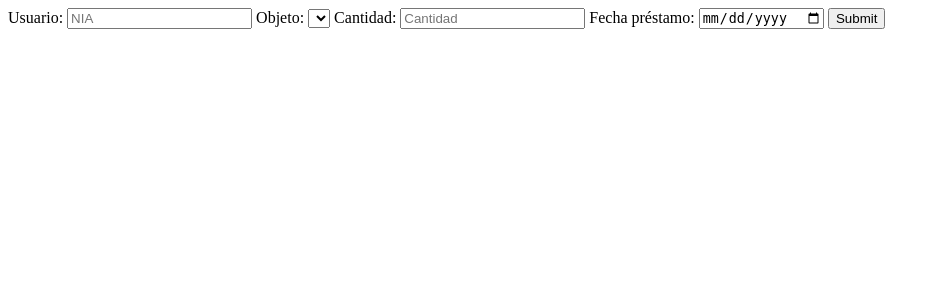
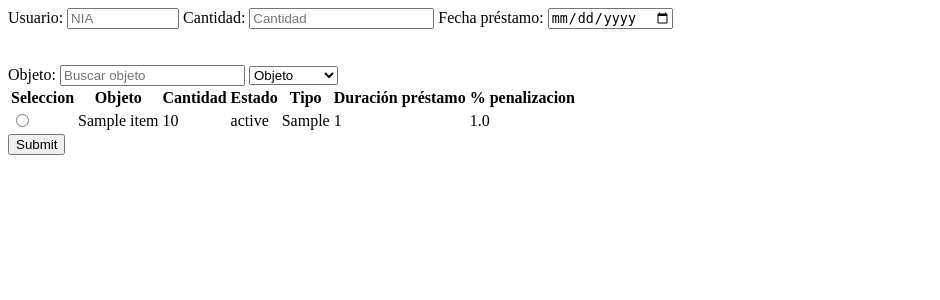
Before and after one commit to DelegacionUC3M/prestamos, a Flask app: page /loan/create in a window 1280 px wide. Shown: the top 300 px of the page, without its empty margins (0-940 px from the left). Run offline with Flask 2, Linux system fonts and the light colour scheme; tables that the repository leaves empty hold one stand-in row (values such as "Sample post"); lists and menus that the app fills with data are empty.

Commit message:
Checks for restriction on maximum loans

```diff
--- a/main.py
+++ b/main.py
@@ -1,7 +1,7 @@
 from flask import Flask, render_template, request
 from models import item, loan, penalty
 from models.connection import db
-from datetime import datetime, timedelta
+from datetime import datetime
 
 # Inicializacion del objeto Flask
 app = Flask(__name__)
@@ -17,8 +17,8 @@
 db.create_all()
 
 # TODO
-# Crear un buscador para añadir objetos a los prestamos
 # Actualizar el objeto tras editarlo
+
 
 @app.route('/', methods=['GET', 'POST'])
 
@@ -37,38 +37,49 @@
 @app.route('/loan/create', methods=['GET', 'POST'])
 def loan_create():
     if request.method == 'POST':
-        # Objeto/s que se ha prestado
-        object = item.Item.query.get(int(request.form.get('comp_select')))
-        # Se deben prestar menos objetos de los existentes
-        if object.amount >= int(request.form['amount']):
-            # Fecha en la que el objeto se ha prestado
-            loan_date = datetime.strptime(request.form['loan_date'],
-                                          "%Y-%m-%d")
-            # Fecha en la que hay que devolver el objeto
-            refund_date = loan_date + timedelta(days=object.loan_days)
-            loan_data = loan.Loan(request.form.get('comp_select'),
-                                  int(request.form['user']),
-                                  int(request.form['amount']),
-                                  request.form['loan_date'],
-                                  refund_date)
-
-            object.amount -= loan_data.amount
-            db.session.add(loan_data)
-            db.session.commit()
-            return render_template("index.html",
-                                   items=item.Item.query.all(),
-                                   loans=loan.Loan.query.all())
-        # Se han prestamo más objetos de los existentes
-        else:
-            error = 'No hay tantos objetos para prestar'
+        # Usuario que ha hecho el prestamos para comprobar
+        # si se le puede prestar el objeto
+        usuario = request.form['user']
+        object = item.Item.query.get(request.form.getlist("objeto"))
+        # Prestamos realizados por ese usuario y ese objeto
+        done_loans = loan.Loan.query.filter_by(user=usuario,
+                                               item_id=object.id)
+        # Si se le han prestado 2 o más objetos no se puede
+        # hacer el préstamo
+        if done_loans.count() >= 2:
+            error = 'El usuario ha alcanzado el máximo de prestamos'
             return render_template("index.html",
                                    items=item.Item.query.all(),
                                    loans=loan.Loan.query.all(),
                                    error=error)
+        # Si aun no ha alcanzado el máximo de prestamos
+        else:
+            # Se deben prestar menos objetos de los existentes
+            if object.amount >= int(request.form['amount']):
+                # Fecha en la que hay que devolver el objeto
+                loan_data = loan.Loan(object.id,
+                                      int(usuario),
+                                      int(request.form['amount']),
+                                      request.form['loan_date'],
+                                      None)
+
+                object.amount -= loan_data.amount
+                db.session.add(loan_data)
+                db.session.commit()
+                return render_template("index.html",
+                                       items=item.Item.query.all(),
+                                       loans=loan.Loan.query.all())
+            # Se han prestamo más objetos de los existentes
+            else:
+                error = 'No hay tantos objetos para prestar'
+                return render_template("index.html",
+                                       items=item.Item.query.all(),
+                                       loans=loan.Loan.query.all(),
+                                       error=error)
     else:
+        free_items = item.Item.query.filter(item.Item.amount > 0)
         return render_template("loan_create.html",
-                               items=item.Item.query.all(),
-                               loans=loan.Loan.query.all())
+                               items=free_items)
 
 
 @app.route('/loan/list', methods=['GET'])
@@ -81,25 +92,27 @@
 @app.route('/loan/delete', methods=['GET', 'POST'])
 def loan_delete():
     if request.method == 'POST':
-        # Obtiene el préstamo de la base de datos
-        # cuyo id corresponde con el del formulatio
+        current_date = datetime.date(datetime.now())  # Fecha actual
+        # Ids de los prestamos que se han seleccionado para borrar
         deleted_loans = request.form.getlist("prestamos")
-        for id_prestamo in deleted_loans:
-            prestamo = loan.Loan.query.get(id_prestamo)
-            # Objeto al que referencia el prestamo
-            object = item.Item.query.get(prestamo.item_id)
-            # Devuelve los objetos prestados a la db
-            object.amount += prestamo.amount
-            # Elimina el prestamo de la db
-            db.session.delete(prestamo)
-        db.session.commit()
+        for prestamo in deleted_loans:
+            db_prestamo = loan.Loan.query.get(int(prestamo))
+            objeto = item.Item.query.get(db_prestamo.item_id)
+            # Devuelve los objetos prestados a la db y
+            objeto.amount += db_prestamo.amount
+            # Marca el objeto como devuelto
+            db_prestamo.refund_date = current_date
+            db.session.commit()
         return render_template("index.html",
                                items=item.Item.query.all(),
                                loans=loan.Loan.query.all())
     else:
+        # Devuelve las dos listas en vez de una como debería ser
+        # porque jinja no devuelve bien los valores al estar las dos
+        # listas en un zip
         return render_template('loan_delete.html',
                                items=item.Item.query.all(),
-                               loans=loan.Loan.query.all())
+                               loans=loan.Loan.query.filter_by(refund_date=None))
 
 
 
@@ -132,6 +145,7 @@
 @app.route('/object/edit', methods=['GET', 'POST'])
 def item_edit():
     if request.method == 'POST':
+        # for object in request.form.getlist("objetos"):
         return render_template('index.html',
                                items=item.Item.query.all(),
                                loans=loan.Loan.query.all())
@@ -159,23 +173,29 @@
     else:
         # Lista para guardar los id de los objetos prestados
         id_prestamos = []
+        free_items = []
         for prestamo in loan.Loan.query.all():
             id_prestamos.append(prestamo.item_id)
 
         # Si el objeto no está prestado se mostrará
-        free_items = item.Item.query.filter(~item.Item.id.in_(id_prestamos))
+        for objeto in item.Item.query.all():
+            if objeto.id not in id_prestamos:
+                free_items.append(objeto)
+
+        # free_items = item.Item.query.filter(~item.Item.id.in_(id_prestamos))
         return render_template('item_delete.html', items=free_items)
 
 
 @app.route('/penalty/list', methods=['GET'])
 def penalty_list():
+    # Obtiene los prestamos de las sanciones
     return render_template('penalty_list.html',
                            penalties=penalty.Penalty.query.all())
 
 
 @app.route('/penalty/delete', methods=['GET', 'POST'])
 def penalty_delete():
-    if  request.method == 'POST':
+    if request.method == 'POST':
         sanciones = request.form.getlist('penalties')
         for sancion in sanciones:
             db_penalty = penalty.Penalty.query.get(sancion)
--- a/templates/.#loan_delete.html
+++ /dev/null
@@ -1 +0,0 @@
-vinagrero@archvina.16408:1515326542
--- a/templates/loan_create.html
+++ b/templates/loan_create.html
@@ -3,29 +3,57 @@
 <head>
     <meta charset="UTF-8">
     <title>Crear préstamo</title>
+    <script src="{{ url_for('static', filename='search.js') }}"></script>
 </head>
 
 <body>
     <form action="{{ request.path }}" method="POST">
-        Usuario:
-        <input type="number" name="user" placeholder="NIA">
+      Usuario:
+      <input type="number" min="0" max="100999999" name="user" required="true" placeholder="NIA">
 
-        Objeto:
-        <select name="comp_select">
-            {% for item in items %}
-              {% for loan in loans %}
-                {% if item.id != loan.item_id and item.amount > 0 %}
-                  <option value="{{ item.id }}">{{ item.name }} {{ item.state }}</option>
-                {% endif %}
-              {% endfor %}
-            {% endfor %}
-        </select>
+      Cantidad:
+      <input type="number" min="0" name="amount" required="true" placeholder="Cantidad">
 
-        Cantidad:
-        <input type="number" min="0" name="amount" placeholder="Cantidad">
+      Fecha préstamo:
+      <input type="date" name="loan_date" required="true" placeholder="Fecha préstamo">
+      <br>
+      <br>
+      <br>
 
-        Fecha préstamo:
-        <input type="date" name="loan_date" placeholder="Fecha préstamo">
+      Objeto:
+      <input type="text" id="Buscador" onkeyup="searchItem()" placeholder="Buscar objeto">
+
+      <select id="Opciones">
+        <option value="1">Objeto</option>
+        <option value="2">Cantidad</option>
+        <option value="3">Estado</option>
+        <option value="4">Tipo</option>
+        <option value="5">Dias</option>
+        <option value="6">Coeficiente</option>
+      </select>
+
+      <table id="Tabla">
+        <tr>
+          <th>Seleccion</th>
+          <th>Objeto</th>
+          <th>Cantidad</th>
+          <th>Estado</th>
+          <th>Tipo</th>
+          <th>Duración préstamo</th>
+          <th>% penalizacion</th>
+        </tr>
+      {% for item in items %}
+      <tr>
+          <td><input type="radio" required="true" value="{{ item.id }}" name="objeto"></td>
+          <td>{{ item.name }}</td>
+          <td>{{ item.amount }}</td>
+          <td>{{ item.state }}</td>
+          <td>{{ item.type }}</td>
+          <td>{{ item.loan_days }}</td>
+          <td>{{ item.penalty_coefficient }}</td>
+      </tr>
+    {% endfor %}
+    </table>
 
         <input type="submit" value="Submit">
     </form>
--- a/templates/loan_list.html
+++ b/templates/loan_list.html
@@ -17,7 +17,6 @@
       <option value="1">Objeto</option>
       <option value="2">Cantidad</option>
       <option value="3">Fecha</option>
-      <option value="4">Devolución</option>
     </select>
 
     <table id="Tabla">
@@ -26,7 +25,6 @@
           <th>Objeto prestado</th>
           <th>Cantidad</th>
           <th>Fecha del préstamo</th>
-          <th>Fecha devolución</th>
       </tr>
     {% for loan in loans %}
       {% for item in items %}
@@ -36,7 +34,6 @@
           <td>{{ item.name }}</td>
           <td>{{ loan.amount }}</td>
           <td>{{ loan.loan_date }}</td>
-          <td>{{ loan.refund_date }}</td>
       </tr>
         {% endif %}
       {% endfor %}
```
Also changed, not shown: models/loan.py (+6 -2 lines), penalty.py (+8 -5 lines), templates/item_create.html (+6 -6 lines), templates/loan_delete.html (+15 -8 lines).
